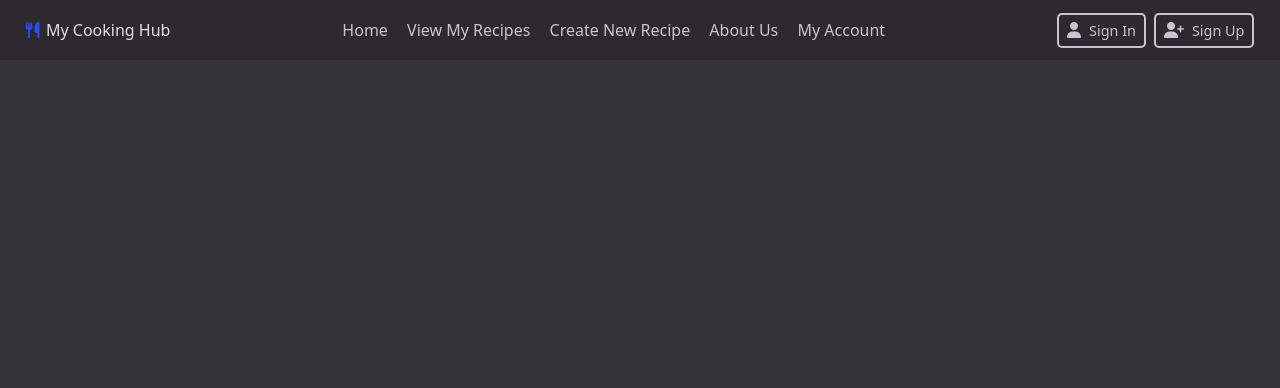
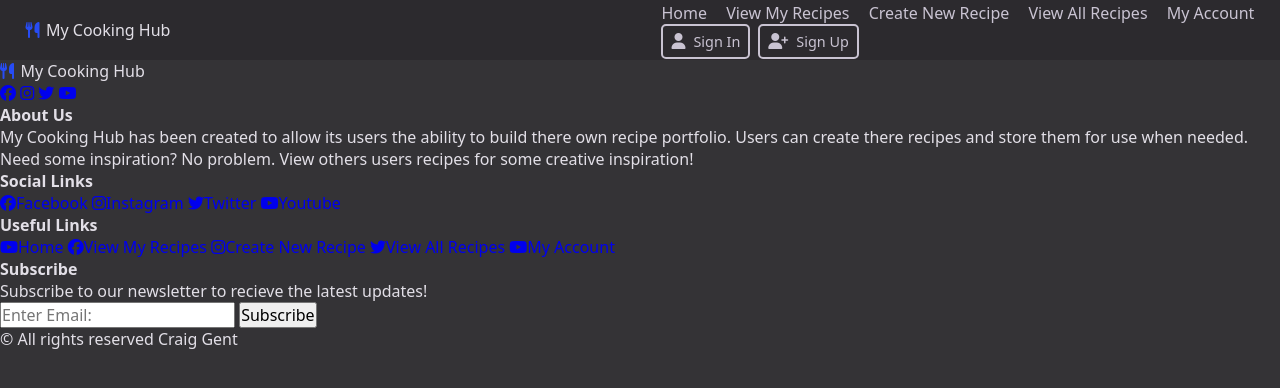
Before and after one commit to Genty83/My-Cooking-Hub, a Flask app: template src/templates/base/base_temp.html in a window 1280 px wide. Shown: the top 388 px of the page. Run offline with Flask 3, Linux system fonts and the light colour scheme; the template is opened without the code that fills it, so the values that code supplies are empty.

Commit message:
Added footer markup

```diff
--- a/src/templates/base/base_temp.html
+++ b/src/templates/base/base_temp.html
@@ -25,11 +25,9 @@
                 <li><a href="{{ url_for('home') }}">Home</a></li>
                 <li><a href="{{ url_for('home') }}">View My Recipes</a></li>
                 <li><a href="{{ url_for('home') }}">Create New Recipe</a></li>
-                <li><a href="{{ url_for('home') }}">About Us</a></li>
+                <li><a href="{{ url_for('home') }}">View All Recipes</a></li>
                 <li><a href="{{ url_for('home') }}">My Account</a></li>
             </ul>
-        </nav>
-         <!-- Navbar end -->
 
             <!-- Nav Buttons Wrapper Start -->
             <div class="nav-btns-wrapper">
@@ -37,6 +35,10 @@
                 <a class="std-btn nav-btn" href="#"><i class="fa-solid fa-user-plus"></i>Sign Up</a>
             </div>
             <!-- Nav Buttons Wrapper End -->
+        </nav>
+         <!-- Navbar end -->
+
+
 
          <!-- Nav Icon Buttons Wrapper Start -->
         <div id="icon-nav-wrapper" class="nav-btns-wrapper">
@@ -57,6 +59,69 @@
 
     <!-- FOOTER SECTION START -->
     <footer class="footer-wrapper">
+        <!-- Footer Top Wrapper -->
+        <div class="footer-top-wrapper">
+            <div class="footer-top-inner-wrapper">
+                <!-- Logo -->
+                <a href="{{ url_for('home') }}" class="logo"><i class="fa-solid fa-utensils"></i> My Cooking Hub</a>
+                <!-- Social buttons layout -->
+                <div class="social-btns-layout">
+                    <a href="#" class="social-media-btn"><i class="fa-brands fa-facebook"></i></a>
+                    <a href="#" class="social-media-btn"><i class="fa-brands fa-instagram"></i></a>
+                    <a href="#" class="social-media-btn"><i class="fa-brands fa-twitter"></i></a>
+                    <a href="#" class="social-media-btn"><i class="fa-brands fa-youtube"></i></a>
+                </div>
+            </div>
+            <!-- Seperator -->
+             <div class="seperator"></div>
+        </div>
+        <!-- Footer Middle Wrapper -->
+        <div class="footer-middle-wrapper">
+
+            <div class="footer-card">
+                <h3>About Us</h3>
+                <div class="footer-seperator"></div>
+                <p>
+                    My Cooking Hub has been created to allow its users the ability to build there own
+                    recipe portfolio. Users can create there recipes and store them for use when needed.
+                    Need some inspiration? No problem.
+                    View others users recipes for some creative inspiration!
+                </p>
+            </div>
+            <div class="footer-card">
+                <h3>Social Links</h3>
+                <div class="footer-seperator"></div>
+                <a class="footer-link" href="#"><i class="fa-brands fa-facebook"></i>Facebook</a>
+                <a class="footer-link" href="#"><i class="fa-brands fa-instagram"></i>Instagram</a>
+                <a class="footer-link" href="#"><i class="fa-brands fa-twitter"></i>Twitter</a>
+                <a class="footer-link" href="#"><i class="fa-brands fa-youtube"></i>Youtube</a>
+            </div>
+            <div class="footer-card">
+                <h3>Useful Links</h3>
+                <div class="footer-seperator"></div>
+                <a class="footer-link" href="#"><i class="fa-brands fa-youtube"></i>Home</a>
+                <a class="footer-link" href="#"><i class="fa-brands fa-facebook"></i>View My Recipes</a>
+                <a class="footer-link" href="#"><i class="fa-brands fa-instagram"></i>Create New Recipe</a>
+                <a class="footer-link" href="#"><i class="fa-brands fa-twitter"></i>View All Recipes</a>
+                <a class="footer-link" href="#"><i class="fa-brands fa-youtube"></i>My Account</a>
+            </div>
+            <div class="footer-card">
+                <h3>Subscribe</h3>
+                <div class="footer-seperator"></div>
+                <p>
+                    Subscribe to our newsletter to recieve the latest updates!
+                </p>
+                <div class="subscribe-wrapper">
+                    <input type="text" placeholder="Enter Email:">
+                    <button type="submit">Subscribe</button>
+                </div>
+            </div>
+
+        </div>
+        <!-- Footer Bottom Wrapper -->
+        <div class="footer-bottom-wrapper">
+            <p>&copy; All rights reserved Craig Gent</p>
+        </div>
 
     </footer>
     <!-- FOOTER SECTION END -->
```
Lines whose indentation alone changed are shown as unchanged.
